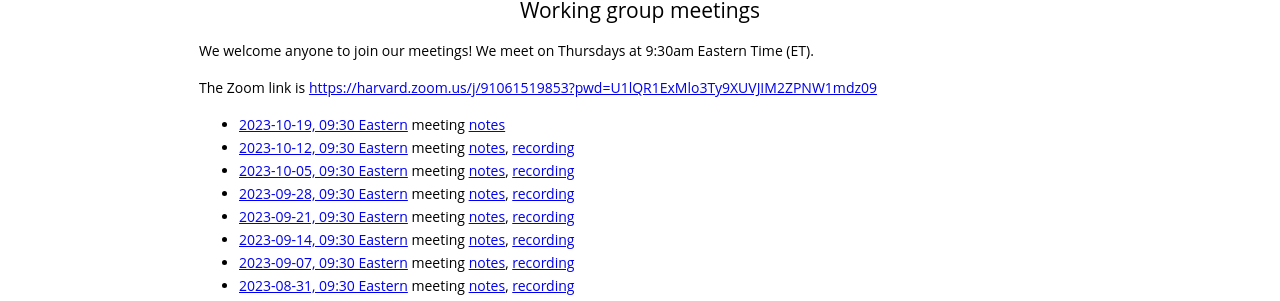
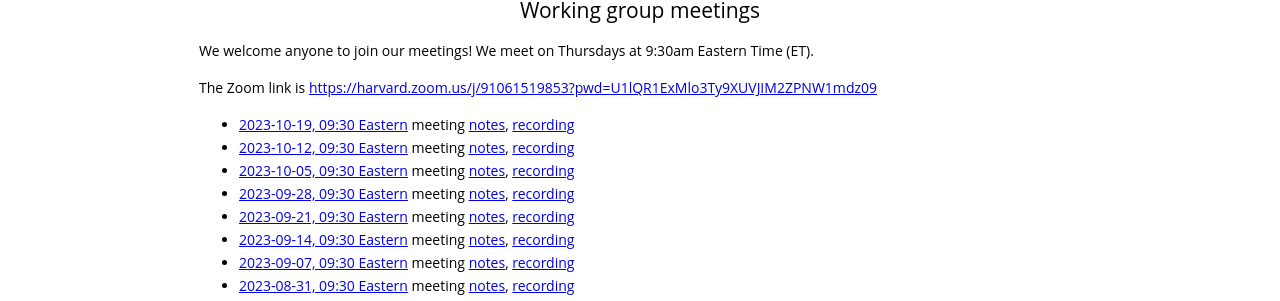
Before and after one commit to gdcc/ct.gdcc.io, a Jekyll site: the page built from index.md, in a window 1280 px wide and 900 px high, scrolled down 1519 px. Shown: the part 145-446 px from the top of the window. Built offline with Jekyll 4.4.1, drawn with Linux system fonts in a browser that asks for light colours; our own code applies the rules of GitHub Pages for plain Markdown files.

Commit message:
add recording

```diff
--- a/index.md
+++ b/index.md
@@ -56,7 +56,7 @@ We welcome anyone to join our meetings! We meet on Thursdays at 9:30am Eastern T
 
 The Zoom link is <https://harvard.zoom.us/j/91061519853?pwd=U1lQR1ExMlo3Ty9XUVJIM2ZPNW1mdz09>
 
-- [2023-10-19, 09:30 Eastern](https://time.is/compare/0930_19_Oct_2023_in_Boston) meeting [notes](https://docs.google.com/document/d/1CT2HiulVF3DSto4GBOq6F6VcR724vyEdykY1o60I4xU/edit?usp=sharing)
+- [2023-10-19, 09:30 Eastern](https://time.is/compare/0930_19_Oct_2023_in_Boston) meeting [notes](https://docs.google.com/document/d/1CT2HiulVF3DSto4GBOq6F6VcR724vyEdykY1o60I4xU/edit?usp=sharing), [recording](https://harvard.zoom.us/rec/share/sXvYnt4ojCIePOafbYCnTp4Jvmuyd3dO6I2sRSP2U-jIkSPZV3q3DSrY2iN3kYLL.AythwksVvTKN3Lmk)
 - [2023-10-12, 09:30 Eastern](https://time.is/compare/0930_12_Oct_2023_in_Boston) meeting [notes](https://docs.google.com/document/d/1rwqWUpLwCM1sKtvMBBv65PbBNtJ9UDRwTuoo699MckY/edit?usp=sharing), [recording](https://harvard.zoom.us/rec/share/XAsfCi18HhPdVxe9NZPvAAqt4SId1H_i7CH7ePrpsMzQ690sZiwkgW9_6Rqo9tuQ.NuIo-gsuEZCuUMsa)
 - [2023-10-05, 09:30 Eastern](https://time.is/compare/0930_05_Oct_2023_in_Boston) meeting [notes](https://docs.google.com/document/d/1GcHeggd4A6qdKkyYaC1Q1KuYCZkm0SHHVT5aCLsje9U/edit?usp=sharing), [recording](https://harvard.zoom.us/rec/share/8hdCr5MXA5C0DqyKD4ZAVT68Ujbjv5M-zX2TSeyNNZWIGObFnndSFzzUkS55WUoS.S23mmocPC9w2IzMg)
 - [2023-09-28, 09:30 Eastern](https://time.is/compare/0930_28_Sep_2023_in_Boston) meeting [notes](https://docs.google.com/document/d/1VY2FQg6uBHWEvga2ejNEb_7DsNiUA4QTD-0afap-GX4/edit?usp=sharing), [recording](https://harvard.zoom.us/rec/share/vLNv6KKzD4Y75kMSsseZNABLqe30x_rxNUpk0Qe3v0VR7PmnHCKFKRyG4i93F0r4.-o1EBW_8VGmzNWZs)
```
